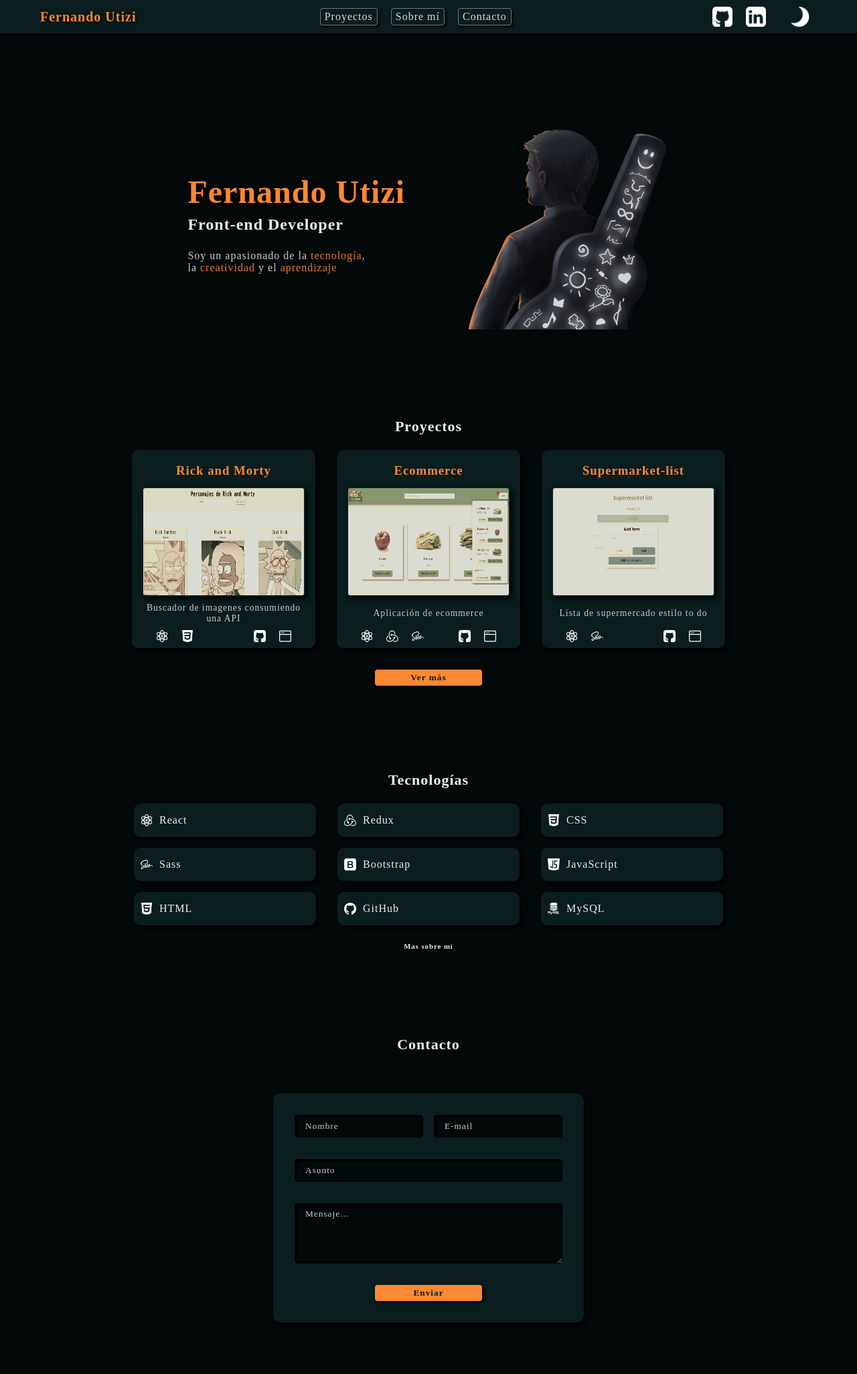
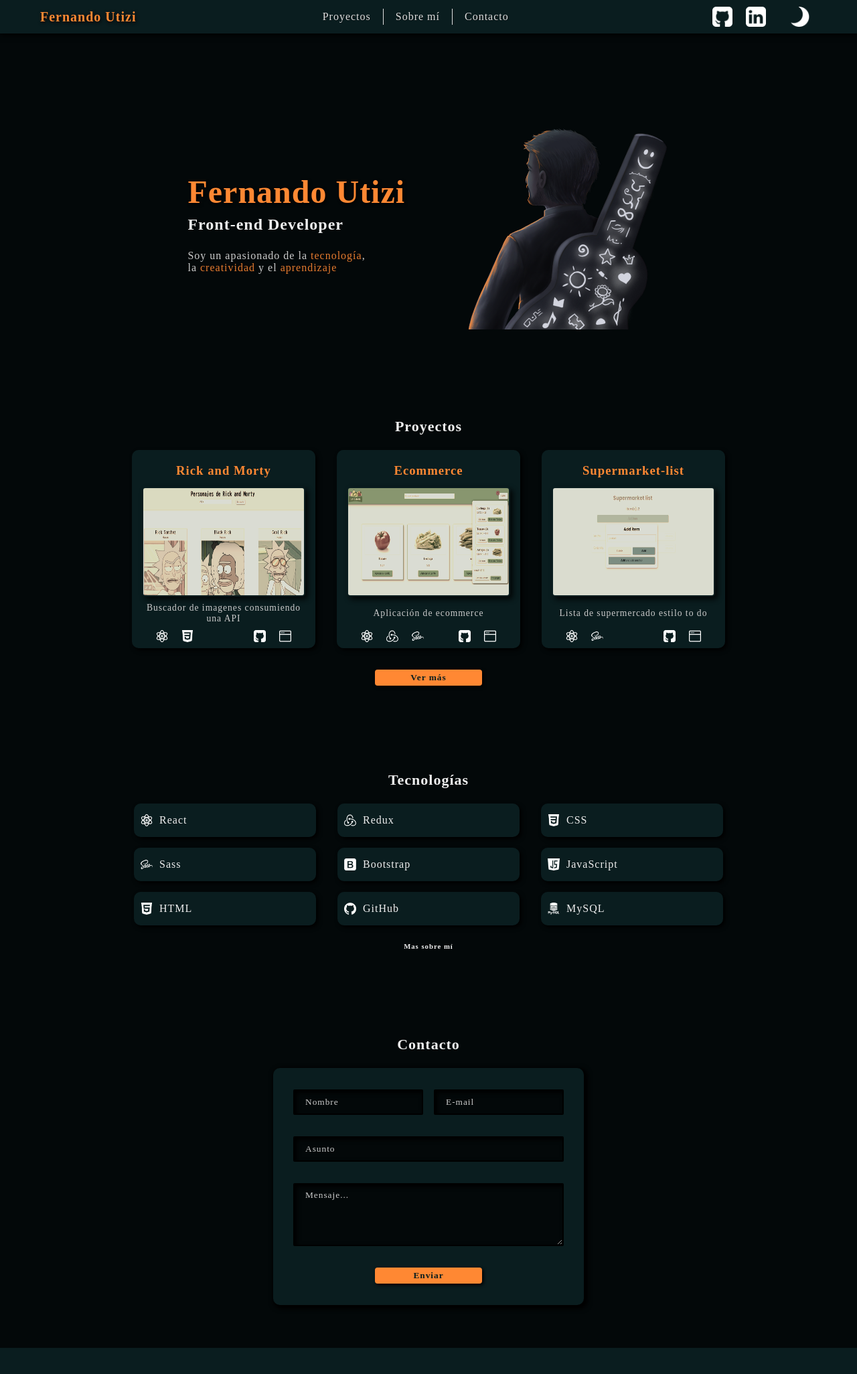
Before and after one commit to ferutizi/Portfolio, a React (Create React App) app: page / in a window 1280 px wide. Shown: the top 2052 px of the page at 67% size. Built offline with nearby package versions, Linux system fonts and the light colour scheme; a web font is replaced by a local one.

Commit message:
estilo botones Nav

```diff
--- a/src/App.js
+++ b/src/App.js
@@ -4,6 +4,7 @@ import Footer from './components/Footer';
 import Proyects from './components/Proyects';
 import Tecnologies from './components/Tecnologies';
 import Presentation from './components/Presentation';
+import Form from './components/Form';
 
 function App() {
 
@@ -16,6 +17,8 @@ function App() {
         <Tecnologies />
         <h6>Mas sobre mí</h6>
       </div>
+      <h3 className='subtitle'>Contacto</h3>
+      <Form />
       <Footer />
     </div>
   );
--- a/src/components/Footer.jsx
+++ b/src/components/Footer.jsx
@@ -1,11 +1,9 @@
 import './Footer';
-import Form from './Form';
+import './Footer.scss'
 
 const Footer = () => {
     return(
-        <div>
-            <h3 className='subtitle'>Contacto</h3>
-            <Form />
+        <div className='footer__container'>
         </div>
     )
 }
--- a/src/components/Footer.scss
+++ b/src/components/Footer.scss
@@ -0,0 +1,7 @@
+@import '../scss/variables';
+@import '../scss/mixins';
+
+.footer__container {
+    height: 48px;
+    background-color: $primary;
+}
--- a/src/components/Form.scss
+++ b/src/components/Form.scss
@@ -14,7 +14,7 @@
 }
 
 .form__container {
-    margin: 60px;
+    margin-bottom: 4rem;
 }
 
 .form {
@@ -26,7 +26,7 @@
     justify-content: center;
     gap: 2rem;
     padding: 2rem;
-    box-shadow: 3px 3px 6px $shadow;
+    box-shadow: 3px 3px 6px 3px $shadow;
     border-radius: 10px;
     :focus { border: 1px solid $secondary };
     ::placeholder { color: $whiteText2 };
--- a/src/components/Nav.jsx
+++ b/src/components/Nav.jsx
@@ -6,7 +6,9 @@ const Nav = () => {
                 <p className="logo">Fernando Utizi</p>
             <div className="sections">
                 <p className='nav--button'>Proyectos</p>
+                <div className='nav--button__div'></div>
                 <p className='nav--button'>Sobre mí</p>
+                <div className='nav--button__div'></div>
                 <p className='nav--button'>Contacto</p>
             </div>
             <div className="icons">
--- a/src/components/Nav.scss
+++ b/src/components/Nav.scss
@@ -53,12 +53,9 @@
     .nav--button {
         display: flex;
         margin: 0 10px;
-        border: 1px solid rgba(220, 220, 220, 0.5);
         color: $whiteText;
-        padding: 3px 6px;
-        border-radius: 4px;
+        padding: 3px 8px;
         text-shadow: 0.5px 0.5px 0.5px rgba(0, 0, 0, 0.5);
-        box-shadow: 2px 2px 4px rgba(0, 0, 0, 1);
         font-size: 1rem;
         &:hover {
             color: $secondary;
@@ -66,4 +63,9 @@
             text-shadow: 1px 1px 2px rgba(0, 0, 0, 0.5);
         }
     }
+
+    .nav--button__div {
+        width: 1px;
+        background-color: $whiteText;
+    }
 }
--- a/src/scss/_mixins.scss
+++ b/src/scss/_mixins.scss
@@ -60,10 +60,10 @@
 
 @mixin form-input {
     color: #fefefe;
-    border: none;
+    border: 2px solid black ;
     outline: none;
-    border-radius: 5px;
+    border-radius: 2px;
     padding-left: 1rem;
-    box-shadow: 1px 1px 3px 2px inset #000;
+    box-shadow: 3px 3px 6px inset $shadow;
     height: 32px;
 }
```
